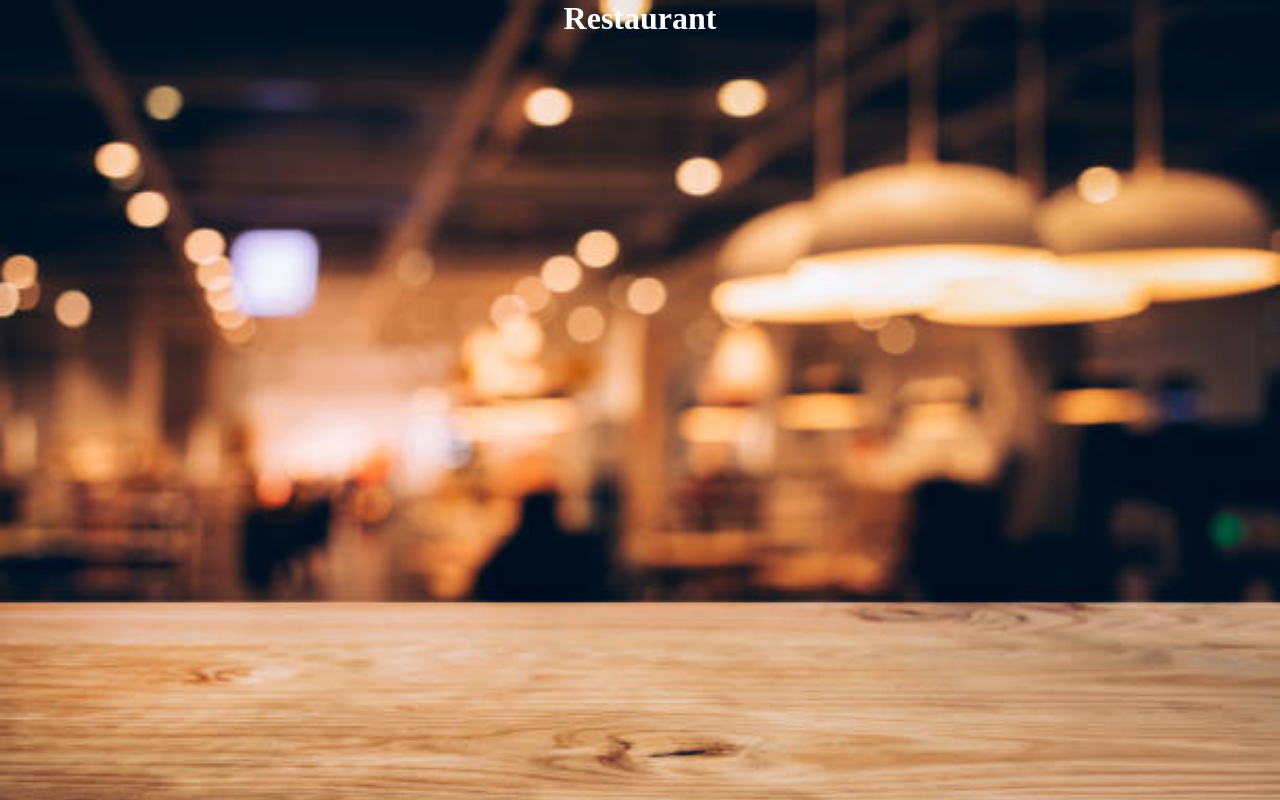
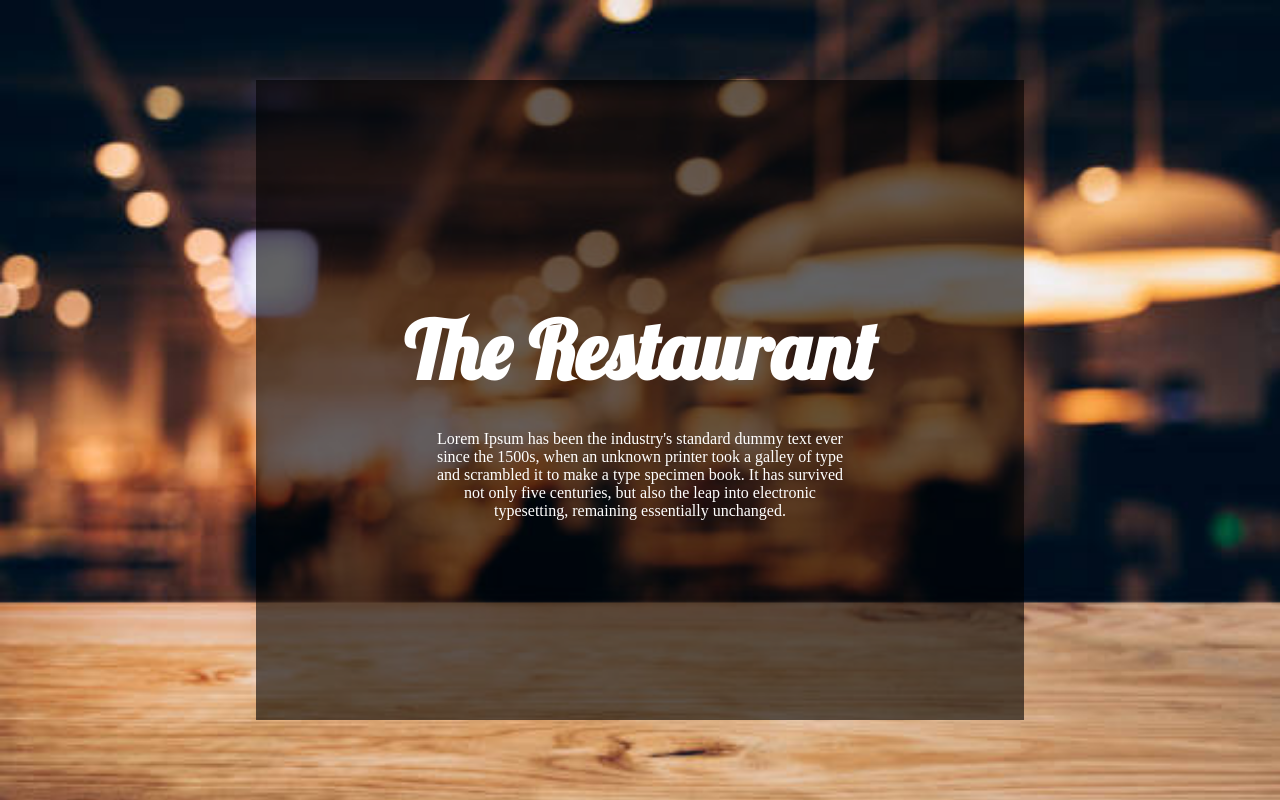
Before and after one commit to E-Kittle/Restaurant, a website built with webpack: page dist/index.html in a window 1280 px wide. Built offline with nearby package versions, Linux system fonts and the light colour scheme.

Commit message:
rough draft of homepage complete in html

```diff
--- a/style.css
+++ b/style.css
@@ -1,16 +1,65 @@
+@import url('https://fonts.googleapis.com/css2?family=Lobster&display=swap');
+
 * {
     box-sizing: border-box;
     padding: 0;
     margin: 0;
+    /* height: 100%; */
 }
 
 body{
     background-image: url("images/resBack.jpg");
     background-repeat: none;
     background-size: cover;
+    color: white;
+}
+
+html body{
+    height: 100vh;
+}
+
+#content{
+    height: 100%;
+    display: flex;
+    justify-content: center;
+    align-items: center;
+}
+
+
+
+/* HomePage - Intro area */
+#intro-container{
+
+    z-index: 1;
+    position: relative;
+    display: block;
+    height: 80%;
+    width: 60%;
+}
+
+#intro-container:after{
+    background-color: black;
+    position: absolute;
+    opacity: .6;
+    z-index: -1;
+    content: '';
+    top: 0;
+    height: 100%;
+    width: 100%;
 }
 
 h1{
     text-align: center;
-    color: white;
+    font-family: 'Lobster', cursive;
+    font-size: 80px;
+    margin: 20px;
+    padding-top: 200px;
 }
+
+p{
+    text-align: center;
+    margin: 30px;
+    padding: 0 150px;
+}
+
+/* End of styles for homepage */
```
Also changed, not shown: dist/index.html.
